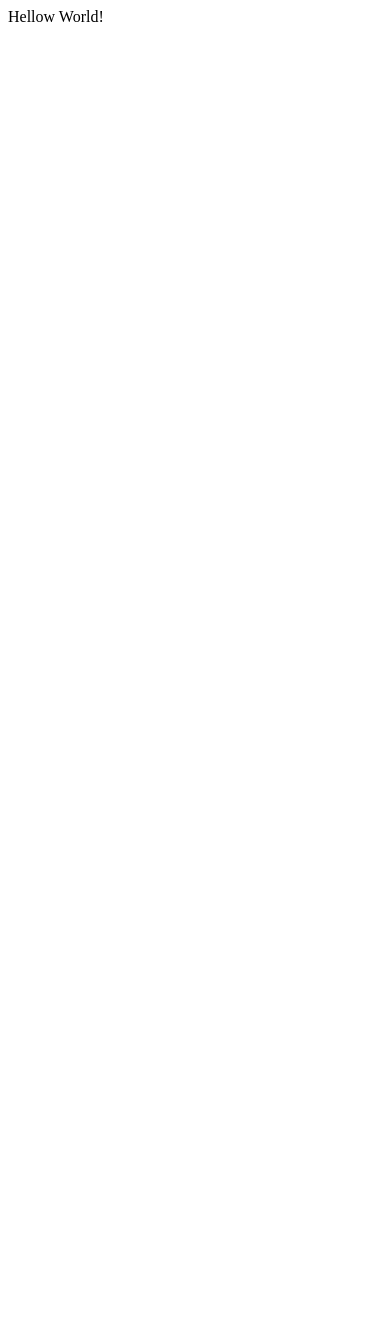
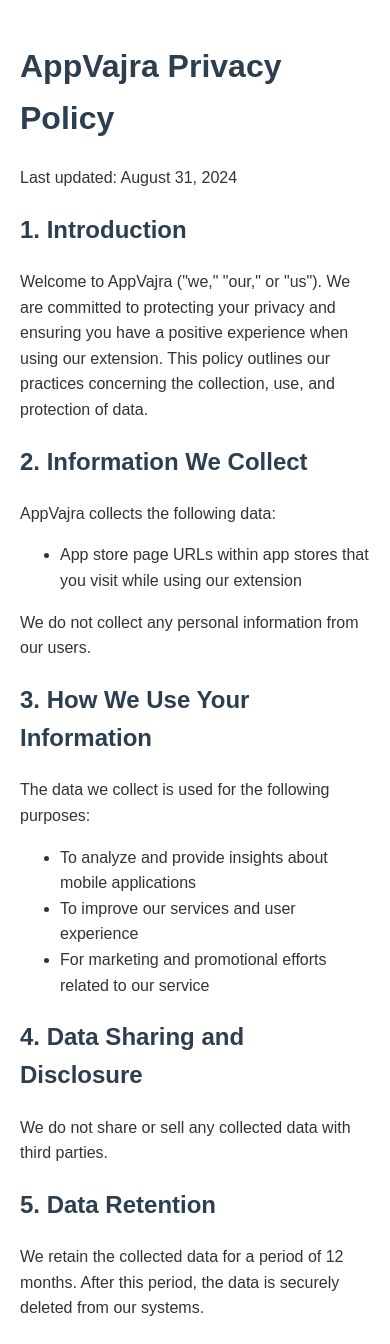
Before and after one commit to jothipriyadharshanr/icons, a plain HTML site: page index.html in a window 390 px wide. Shown: the top 1344 px of the page. Before the commit the page ends 844 px from the top, so only its background shows below. Drawn offline with Linux system fonts and the light colour scheme.

Commit message:
Update index.html

```diff
--- a/index.html
+++ b/index.html
@@ -1 +1,78 @@
-<h>Hellow World!</h>
+<!DOCTYPE html>
+<html lang="en">
+<head>
+    <meta charset="UTF-8">
+    <meta name="viewport" content="width=device-width, initial-scale=1.0">
+    <title>AppVajra Privacy Policy</title>
+    <style>
+        body {
+            font-family: Arial, sans-serif;
+            line-height: 1.6;
+            color: #333;
+            max-width: 800px;
+            margin: 0 auto;
+            padding: 20px;
+        }
+        h1, h2 {
+            color: #2c3e50;
+        }
+    </style>
+</head>
+<body>
+    <h1>AppVajra Privacy Policy</h1>
+    <p>Last updated: August 31, 2024</p>
+
+    <h2>1. Introduction</h2>
+    <p>Welcome to AppVajra ("we," "our," or "us"). We are committed to protecting your privacy and ensuring you have a positive experience when using our extension. This policy outlines our practices concerning the collection, use, and protection of data.</p>
+
+    <h2>2. Information We Collect</h2>
+    <p>AppVajra collects the following data:</p>
+    <ul>
+        <li>App store page URLs within app stores that you visit while using our extension</li>
+    </ul>
+    <p>We do not collect any personal information from our users.</p>
+
+    <h2>3. How We Use Your Information</h2>
+    <p>The data we collect is used for the following purposes:</p>
+    <ul>
+        <li>To analyze and provide insights about mobile applications</li>
+        <li>To improve our services and user experience</li>
+        <li>For marketing and promotional efforts related to our service</li>
+    </ul>
+
+    <h2>4. Data Sharing and Disclosure</h2>
+    <p>We do not share or sell any collected data with third parties.</p>
+
+    <h2>5. Data Retention</h2>
+    <p>We retain the collected data for a period of 12 months. After this period, the data is securely deleted from our systems.</p>
+
+    <h2>6. Security Measures</h2>
+    <p>We implement a variety of security measures to maintain the safety of your information:</p>
+    <ul>
+        <li>All data is encrypted in transit and at rest</li>
+        <li>We use secure servers protected by firewalls</li>
+        <li>Regular security audits are conducted to ensure the integrity of our systems</li>
+        <li>Access to data is strictly limited to authorized personnel</li>
+    </ul>
+
+    <h2>7. Cookies and Tracking</h2>
+    <p>AppVajra does not use cookies or any similar tracking technologies.</p>
+
+    <h2>8. Your Data Rights</h2>
+    <p>Since we do not collect personal information, there are no options for users to access, modify, or delete their data. The data we collect is not personally identifiable.</p>
+
+    <h2>9. Age Restrictions</h2>
+    <p>There are no age restrictions for using AppVajra.</p>
+
+    <h2>10. Changes to This Privacy Policy</h2>
+    <p>We may update our Privacy Policy from time to time. We will notify users of any changes by posting the new Privacy Policy on this page and updating the "Last updated" date at the top of this policy. Users are advised to review this Privacy Policy periodically for any changes.</p>
+
+    <h2>11. Compliance with Data Protection Regulations</h2>
+    <p>As we do not collect any personal data, our practices are inherently compliant with data protection regulations such as GDPR and CCPA. However, we continually monitor changes in data protection laws to ensure ongoing compliance.</p>
+
+    <h2>12. Contact Us</h2>
+    <p>If you have any questions or concerns about this Privacy Policy, please contact us at:</p>
+    <p>jothipriyadharshan.r@gmail.com</p>
+
+</body>
+</html>
```
